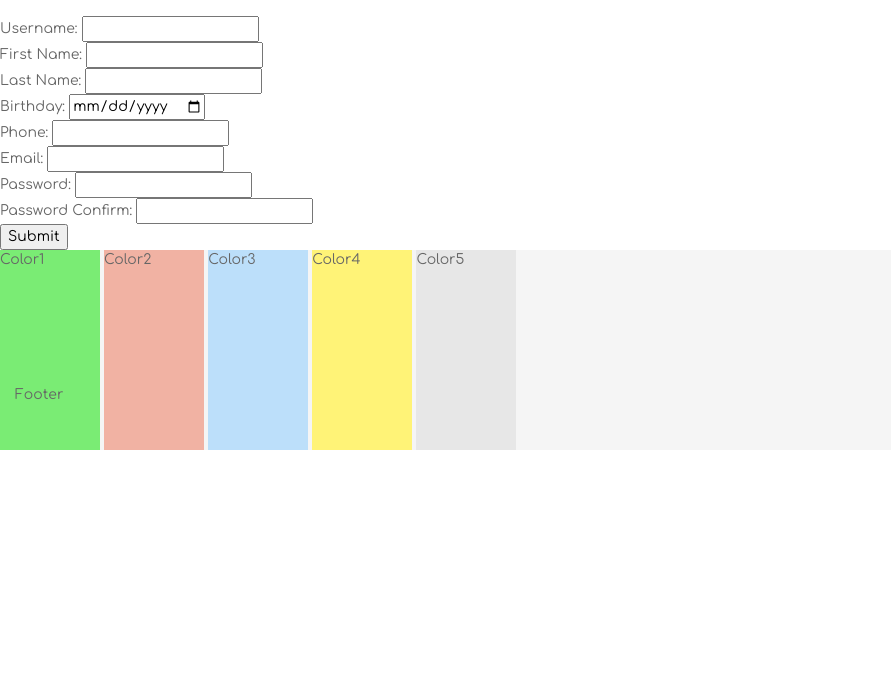
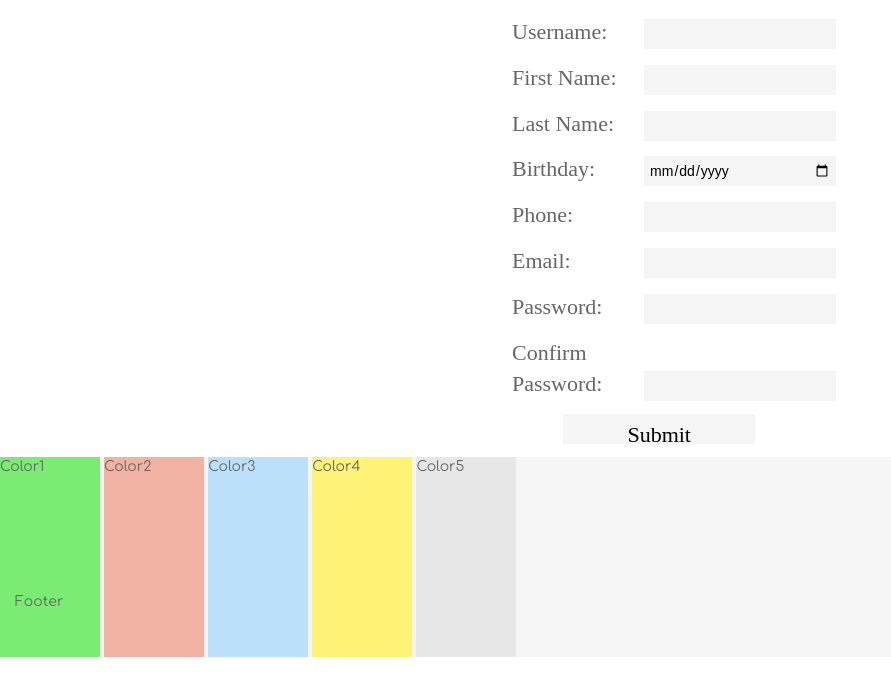
Before and after one commit to cool-beans/Team65_buffer, a Django app: page /final_project/register/ in a window 1280 px wide; the page is wider, and only the part inside the window is pictured. Shown: the part 80-776 px from the top of that part, without its empty margins (0-891 px from the left). Run offline with Django 3.2, Linux system fonts and the light colour scheme; parts of the project's set-up code (start-up, migrations or seed data) failed here and were passed over; some libraries are stand-ins or nearby versions; some web fonts are replaced.

Commit message:
Got the forms styled.

```diff
--- a/app/static/styles/application.css
+++ b/app/static/styles/application.css
@@ -44,18 +44,17 @@ h1, h2, h3, h4, h5, h6 {
     width: 100%;
     height: 300px; }
 
-/*Login*/
-#login {
+form {
   position: relative;
   left: 40%; }
-  #login label, #login input[type=submit] {
+  form label, form input[type=submit] {
     font-weight: normal;
     font-family: "Iceland";
     font-size: 22px; }
-  #login label {
+  form label {
     width: 10%;
     margin-bottom: 1%; }
-  #login input {
+  form input {
     width: 15%;
     height: 30px;
     margin-bottom: 1%;
@@ -63,10 +62,10 @@ h1, h2, h3, h4, h5, h6 {
     background-color: whitesmoke;
     padding: 5px;
     font-family: Arial; }
-  #login input[type=submit] {
+  form input[type=submit] {
     position: relative;
     left: 4%; }
-  #login input[type=submit]:hover {
+  form input[type=submit]:hover {
     background-color: #e7e7e7; }
 
 /*Color Pallet used for testing purposes only */
--- a/app/static/styles/application.scss
+++ b/app/static/styles/application.scss
@@ -67,8 +67,8 @@ h1,h2,h3,h4,h5,h6{
       height:300px;
    }
 }
-/*Login*/
-#login{
+
+form{//#login{
    position:relative;
    left:40%;
    label, input[type=submit]{
@@ -78,11 +78,12 @@ h1,h2,h3,h4,h5,h6{
       font-size:22px;
    }
    label{
-      //Postioning
-      width:10%;
-      margin-bottom:1%;
-   }
-   input{
+         //Postioning
+         width:10%;
+         margin-bottom:1%;
+      }
+
+      input{
       width:15%;
       height:30px;
       margin-bottom:1%;
@@ -98,6 +99,8 @@ h1,h2,h3,h4,h5,h6{
    input[type=submit]:hover{
       background-color:$medium_grey;
    }
+
+
 }
 
 /*Color Pallet used for testing purposes only */
--- a/app/templates/final_project/partials/member_form.html
+++ b/app/templates/final_project/partials/member_form.html
@@ -1,13 +1,21 @@
-<form  method="post">
-   Username: <input type="text" name="username" value="{{ member.user.username }}"><br />
-   First Name: <input type="text" name="first_name" value="{{ member.first_name }}"><br />
-   Last Name: <input type="text" name="last_name" value="{{ member.last_name }}"><br />
-            Birthday: <input type="date" name="birthday" value="{{ member.birthday }}"><br />
-            Phone: <input type="text" name="phone" value="{{ member.phone }}"><br />
-            Email: <input type="text" name="email" value="{{ member.email }}"><br />
-            Password: <input type="password" name="pass1"><br />
-            Password Confirm: <input type="password" name="pass2"><br />
-            <input type="submit" value="Submit" />
-            <input type="hidden" name="next" value="{{ next }}" />
-            {% csrf_token %}
+<form  method="post" class="user_form">
+   <label>Username:</label>
+   <input type="text" name="username" value="{{ member.user.username }}"><br />
+   <label>First Name:</label>
+   <input type="text" name="first_name" value="{{ member.first_name }}"><br />
+   <label>Last Name:</label>
+   <input type="text" name="last_name" value="{{ member.last_name }}"><br />
+   <label>Birthday:</label>
+   <input type="date" name="birthday" value="{{ member.birthday }}"><br />
+   <label>Phone:</label>
+   <input type="text" name="phone" value="{{ member.phone }}"><br />
+   <label>Email:</label>
+   <input type="text" name="email" value="{{ member.email }}"><br />
+   <label>Password:</label>
+   <input type="password" name="pass1"><br />
+   <label>Confirm Password:</label>
+   <input type="password" name="pass2"><br />
+   <input type="submit" value="Submit" />
+   <input type="hidden" name="next" value="{{ next }}" />
+   {% csrf_token %}
 </form>
```
Also changed, not shown: project/db/project.db.
